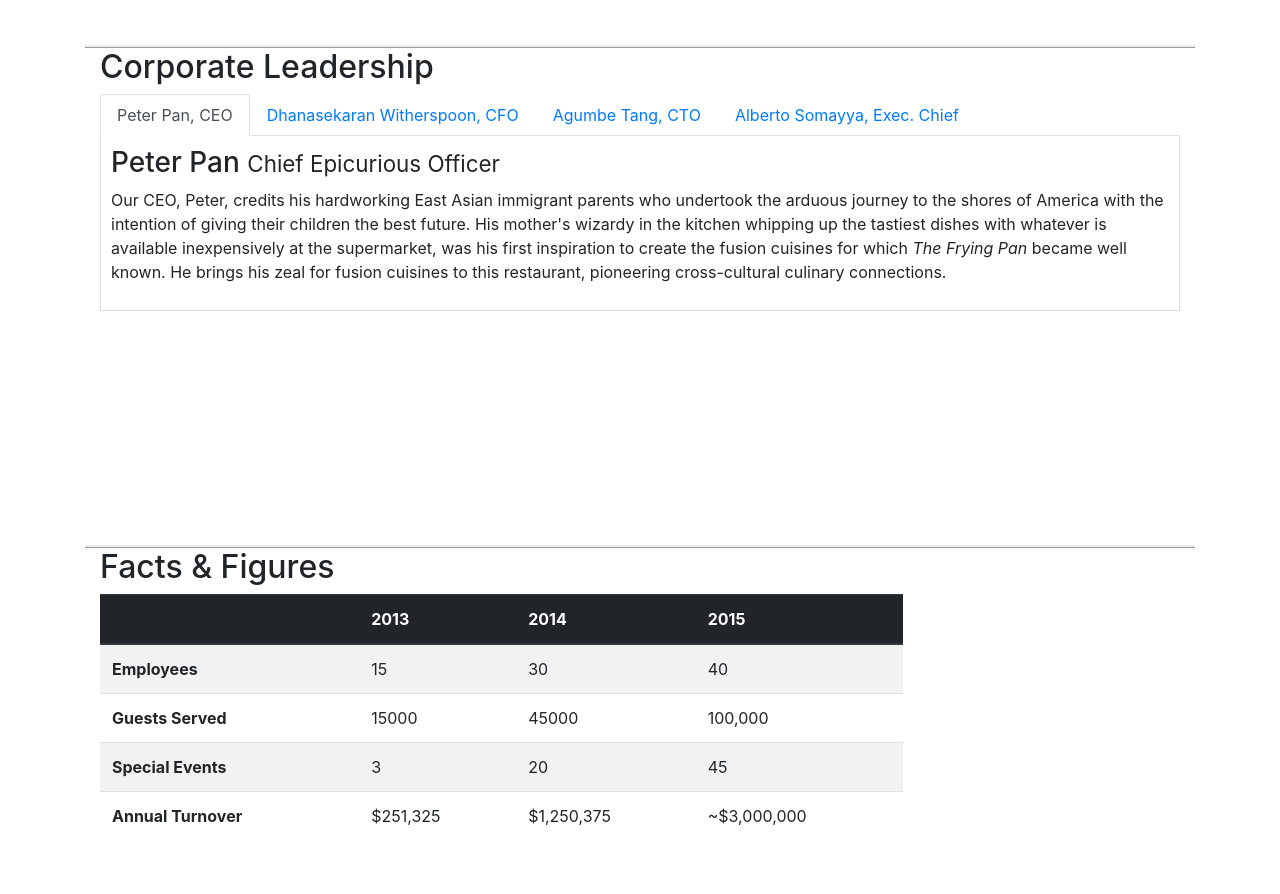
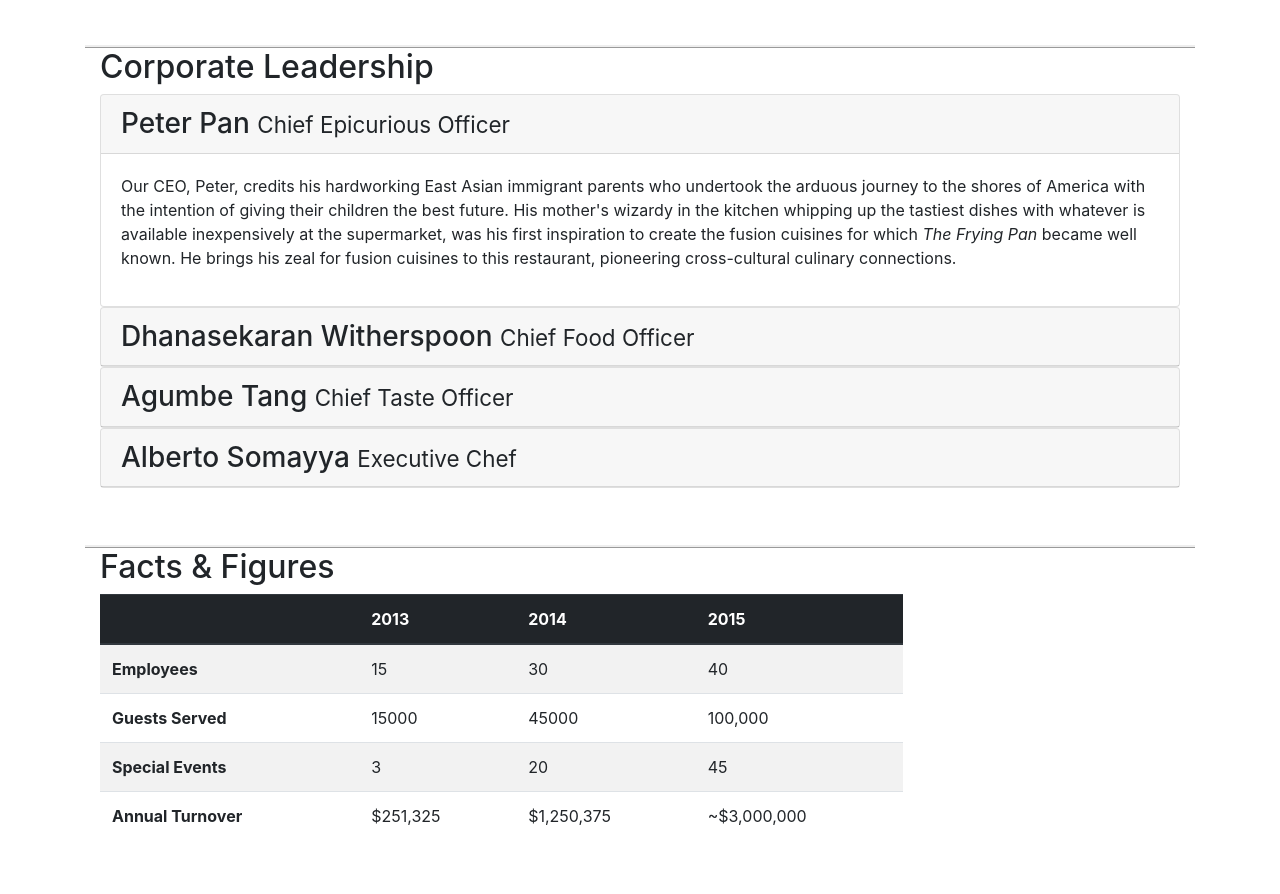
Before and after one commit to CyberpunkDanny/S3C1Bootstrap.v4, a website: page aboutus.html in a window 1280 px wide. Shown: the part 917-1811 px from the top of the page. Drawn offline with nearby package versions, Linux system fonts and the light colour scheme.

Commit message:
Accordion for Navigation

```diff
--- a/aboutus.html
+++ b/aboutus.html
@@ -105,37 +105,62 @@
             <div class="col">
                 <h2>Corporate Leadership</h2>
 
-                <ul class="nav nav-tabs">
-					<li class="nav-item">
-						<a class="nav-link active" href="#peter" role="tab" data-toggle="tab">Peter Pan, CEO</a>
-					</li>
-					<li class="nav-item">
-						<a class="nav-link" href="#danny" role="tab" data-toggle="tab">Dhanasekaran Witherspoon, CFO</a>
-					</li>
-					<li class="nav-item">
-						<a class="nav-link" href="#agumbe" role="tab" data-toggle="tab">Agumbe Tang, CTO</a>
-					</li>
-					<li class="nav-item">
-						<a class="nav-link" href="#alberto" role="tab" data-toggle="tab">Alberto Somayya, Exec. Chief</a>
-					</li>
-				</ul>
-
-                <div class="tab-content">
-                    <div role="tab-panel" class="tab-pane fade show active" id="peter">
-                        <h3>Peter Pan <small>Chief Epicurious Officer</small></h3>
-                        <p class="d-none d-sm-block">Our CEO, Peter, credits his hardworking East Asian immigrant parents who undertook the arduous journey to the shores of America with the intention of giving their children the best future. His mother's wizardy in the kitchen whipping up the tastiest dishes with whatever is available inexpensively at the supermarket, was his first inspiration to create the fusion cuisines for which <em>The Frying Pan</em> became well known. He brings his zeal for fusion cuisines to this restaurant, pioneering cross-cultural culinary connections.</p>
+                <div class="accordion">
+                    <div class="card">
+                        <div class="card-header" role="tab" id="peterhead">
+                        <h3 class="mb-0">
+                            <a data-toggle="collapse" data-target="#peter">
+                            Peter Pan <small>Chief Epicurious Officer</small>
+                            </a>
+                        </h3>
+                        </div>
+                        <div class="collapse show" id="peter" data-parent="#accordion">
+                            <div class="card-body">
+                                <p class="d-none d-sm-block">Our CEO, Peter, credits his hardworking East Asian immigrant parents who undertook the arduous journey to the shores of America with the intention of giving their children the best future. His mother's wizardy in the kitchen whipping up the tastiest dishes with whatever is available inexpensively at the supermarket, was his first inspiration to create the fusion cuisines for which <em>The Frying Pan</em> became well known. He brings his zeal for fusion cuisines to this restaurant, pioneering cross-cultural culinary connections.</p>
+                            </div>
+                        </div>
                     </div>
-                    <div role="tab-panel" class="tab-pane fade show" id="danny">
-                        <h3>Dhanasekaran Witherspoon <small>Chief Food Officer</small></h3>
-                        <p class="d-none d-sm-block">Our CFO, Danny, as he is affectionately referred to by his colleagues, comes from a long established family tradition in farming and produce. His experiences growing up on a farm in the Australian outback gave him great appreciation for varieties of food sources. As he puts it in his own words, <em>Everything that runs, wins, and everything that stays, pays!</em></p>
+                    <div class="card">
+                            <div class="card-header" role="tab" id="dannyhead">
+                            <h3 class="mb-0">
+                                <a class="collapsed" data-toggle="collapse" data-target="#danny">
+                                Dhanasekaran Witherspoon <small>Chief Food Officer</small>
+                                </a>
+                            </h3>
+                        </div>
+                        <div class="collapse" id="danny" data-parent="#accordion">
+                            <div class="card-body">
+                                <p class="d-none d-sm-block">Our CFO, Danny, as he is affectionately referred to by his colleagues, comes from a long established family tradition in farming and produce. His experiences growing up on a farm in the Australian outback gave him great appreciation for varieties of food sources. As he puts it in his own words, <em>Everything that runs, wins, and everything that stays, pays!</em></p>
+                            </div>
+                        </div>
                     </div>
-                    <div role="tab-panel" class="tab-pane fade show" id="agumbe">
-                        <h3>Agumbe Tang <small>Chief Taste Officer</small></h3>
-                        <p class="d-none d-sm-block">Blessed with the most discerning gustatory sense, Agumbe, our CTO, personally ensures that every dish that we serve meets his exacting tastes. Our chefs dread the tongue lashing that ensues if their dish does not meet his exacting standards. He lives by his motto, <em>You click only if you survive my lick.</em></p>
+                    <div class="card">
+                            <div class="card-header" role="tab" id="agumbehead">
+                            <h3 class="mb-0">
+                                <a class="collapsed" data-toggle="collapse" data-target="#agumbe">
+                                Agumbe Tang <small>Chief Taste Officer</small>
+                                </a>
+                            </h3>
+                        </div>
+                        <div class="collapse" id="agumbe" data-parent="#accordion">
+                            <div class="card-body">
+                                <p class="d-none d-sm-block">Blessed with the most discerning gustatory sense, Agumbe, our CTO, personally ensures that every dish that we serve meets his exacting tastes. Our chefs dread the tongue lashing that ensues if their dish does not meet his exacting standards. He lives by his motto, <em>You click only if you survive my lick.</em></p>
+                            </div>
+                        </div>
                     </div>
-                    <div role="tab-panel" class="tab-pane fade show" id="alberto">
-                        <h3>Alberto Somayya <small>Executive Chef</small></h3>
-                        <p class="d-none d-sm-block">Award winning three-star Michelin chef with wide International experience having worked closely with whos-who in the culinary world, he specializes in creating mouthwatering Indo-Italian fusion experiences. He says, <em>Put together the cuisines from the two craziest cultures, and you get a winning hit! Amma Mia!</em></p>
+                    <div class="card">
+                            <div class="card-header" role="tab" id="albertohead">
+                            <h3 class="mb-0">
+                                <a class="collapsed" data-toggle="collapse" data-target="#alberto">
+                                Alberto Somayya <small>Executive Chef</small>
+                                </a>
+                            </h3>
+                        </div>
+                        <div class="collapse" id="alberto" data-parent="#accordion">
+                            <div class="card-body">
+                                <p class="d-none d-sm-block">Award winning three-star Michelin chef with wide International experience having worked closely with whos-who in the culinary world, he specializes in creating mouthwatering Indo-Italian fusion experiences. He says, <em>Put together the cuisines from the two craziest cultures, and you get a winning hit! Amma Mia!</em></p>
+                            </div>
+                        </div>
                     </div>
                 </div>
             </div>
```
